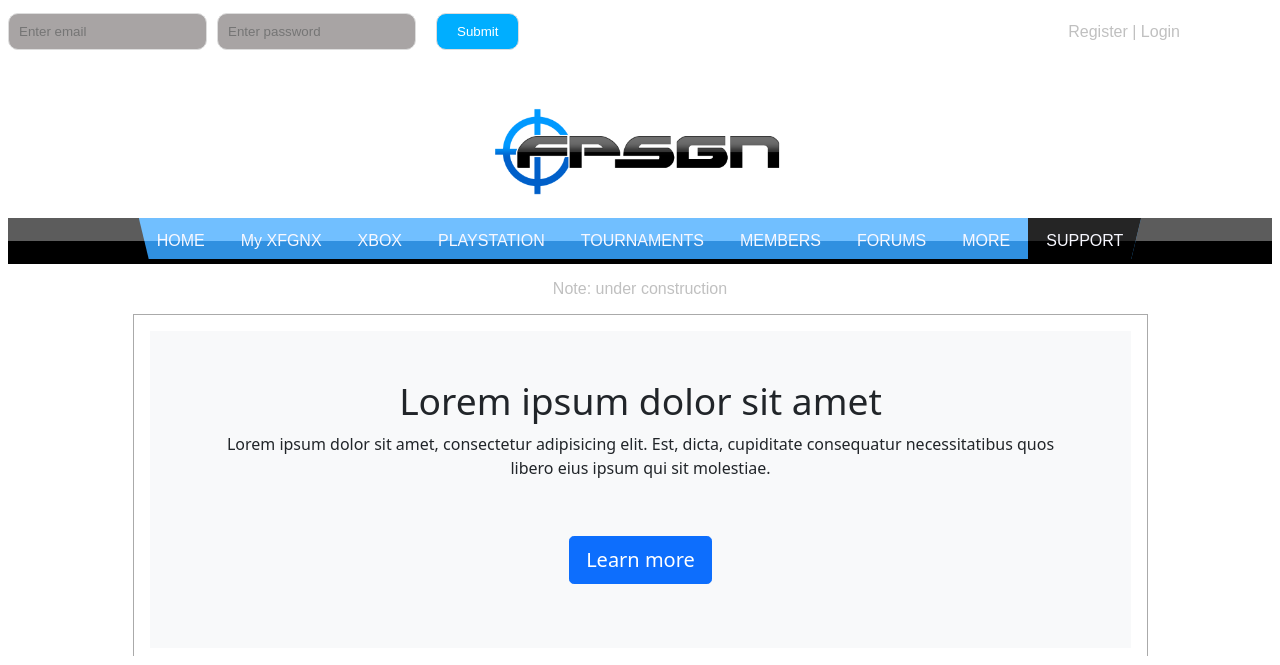
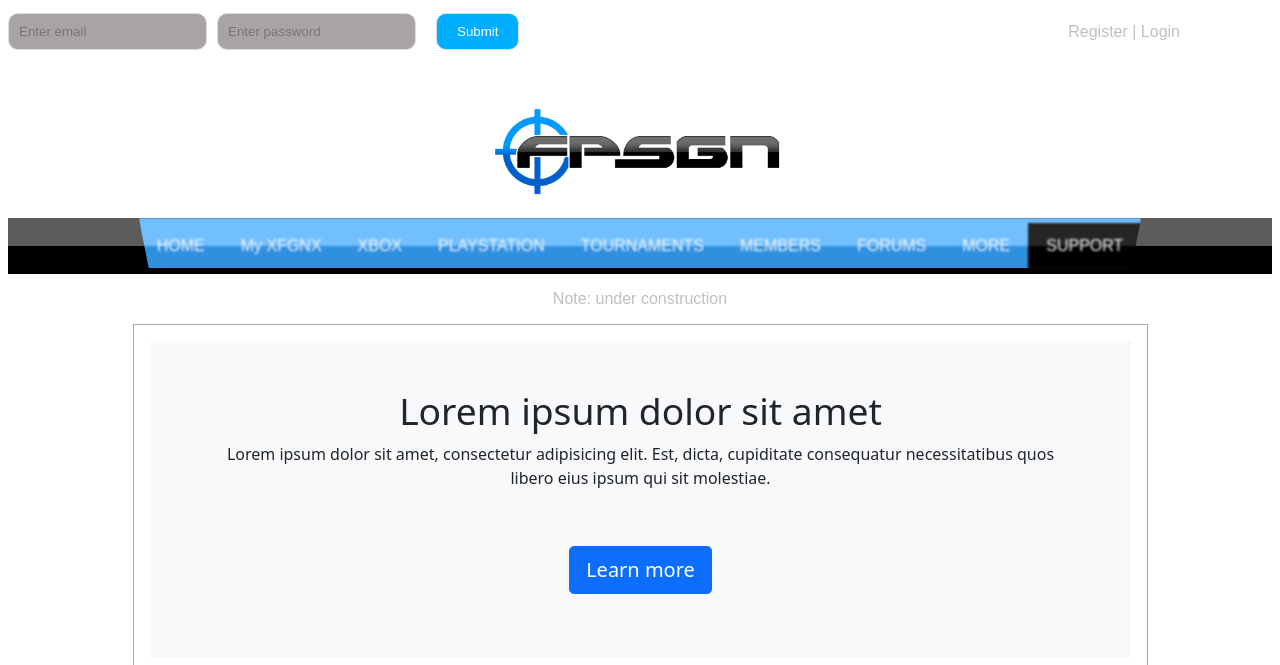
Before and after one commit to bishopkai/xfgnx.com-, a PHP site: page /sprt.html in a window 1280 px wide. Shown: the top 665 px of the page. Run offline with PHP 8.4, Linux system fonts and the light colour scheme.

Commit message:
Update oneStyle.css

```diff
--- a/css/oneStyle.css
+++ b/css/oneStyle.css
@@ -200,7 +200,11 @@ body {
 			 	background: rgb(113,191,255);
 			 	background: linear-gradient(180deg, rgba(113,191,255,1) 49%, rgba(48,144,224,1) 51%);
 			 	clip-path: polygon(1% 90%, 99% 90%, 100% 0, 0 0);
-/* 				background-color: rgb(0, 174, 255);
+			   	padding-top: 5px;
+			 	padding-bottom: 5px;
+			 	/* Apply a slight blur to soften the edges */
+			 	filter: blur(1px);
+			 	/*background-color: rgb(0, 174, 255);
 				background: transparent url(img/blocknonactive.gif) center center repeat-x;  */
 			}
 
```
